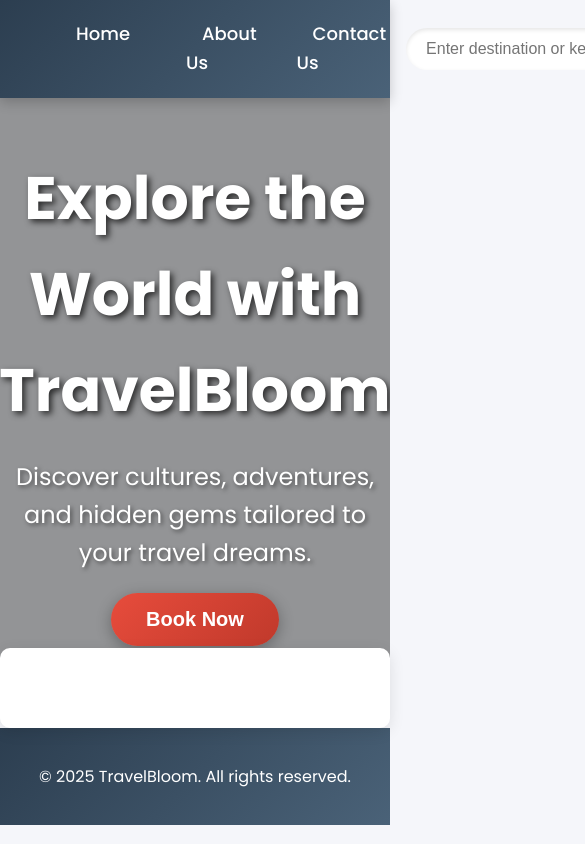
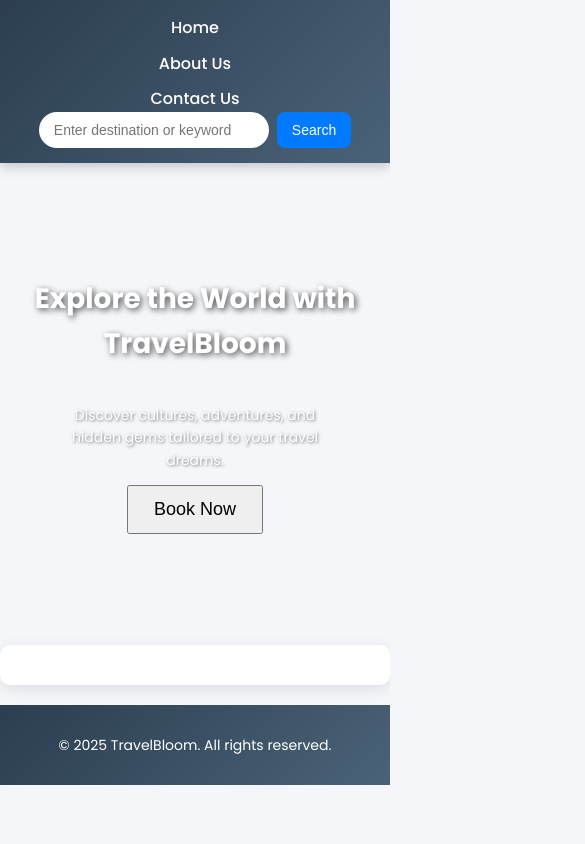
Before and after one commit to HoangNguyen49/TravelBloom, a plain HTML site: page index.html in a window 390 px wide. Shown: the top 844 px of the page, 585 px wide, since content can reach past the window. Drawn offline with Linux system fonts and the light colour scheme.

Commit message:
update responsive, minor change search bar color and font size

```diff
--- a/css/about.css
+++ b/css/about.css
@@ -10,7 +10,7 @@ body {
 /* Header styling */
 header {
     background: linear-gradient(135deg, #2c3e50, #4a6278);
-    padding: 20px 40px;
+    padding: 15px 30px;
     color: white;
     display: flex;
     justify-content: space-between;
@@ -21,6 +21,7 @@ header {
     z-index: 1000;
 }
 
+/* Navigation */
 nav ul {
     list-style-type: none;
     display: flex;
@@ -29,7 +30,7 @@ nav ul {
 }
 
 nav ul li {
-    margin: 0 20px;
+    margin: 0 15px;
 }
 
 nav ul li a {
@@ -50,27 +51,28 @@ nav ul li a:hover {
 /* About section styling */
 #about {
     background-color: #f5e6cc;
-    padding: 80px 40px;
+    padding: 60px 20px;
     max-width: 1200px;
     margin: 0 auto;
     text-align: center;
 }
 
 #about h1 {
-    font-size: 48px;
+    font-size: 42px;
     font-weight: 700;
     color: #2c3e50;
-    margin-bottom: 20px;
+    margin-bottom: 15px;
     text-shadow: 2px 2px 4px rgba(0, 0, 0, 0.1);
 }
 
 #about > p {
-    font-size: 20px;
+    font-size: 18px;
     color: #555;
     max-width: 800px;
-    margin: 0 auto 40px;
+    margin: 0 auto 30px;
 }
 
+/* About content layout */
 .about-content {
     display: flex;
     justify-content: space-between;
@@ -79,6 +81,7 @@ nav ul li a:hover {
     flex-wrap: wrap;
 }
 
+/* Text section */
 .about-text {
     flex: 1;
     text-align: left;
@@ -86,7 +89,7 @@ nav ul li a:hover {
 }
 
 .about-text h2 {
-    font-size: 32px;
+    font-size: 30px;
     color: #2c3e50;
     margin-bottom: 15px;
     font-weight: 600;
@@ -99,9 +102,11 @@ nav ul li a:hover {
     margin-bottom: 30px;
 }
 
+/* Image section */
 .about-image {
     flex: 1;
     min-width: 300px;
+    text-align: center;
 }
 
 .about-image img {
@@ -123,7 +128,105 @@ footer {
     padding: 20px;
     text-align: center;
     color: white;
-    font-size: 16px;
+    font-size: 14px;
+}
+
+/* Responsive Design */
+@media (max-width: 1024px) {
+    header {
+        flex-direction: column;
+        align-items: center;
+        text-align: center;
+        padding: 10px 20px;
+    }
+
+    nav ul {
+        flex-direction: column;
+        align-items: center;
+        padding-top: 10px;
+    }
+
+    nav ul li {
+        margin: 10px 0;
+    }
+
+    #about {
+        padding: 50px 20px;
+    }
+
+    #about h1 {
+        font-size: 36px;
+    }
+
+    #about p {
+        font-size: 16px;
+    }
+
+    .about-content {
+        flex-direction: column;
+        text-align: center;
+    }
+
+    .about-text {
+        text-align: center;
+    }
+}
+
+@media (max-width: 768px) {
+    header {
+        padding: 10px;
+    }
+
+    nav ul {
+        display: block;
+        text-align: center;
+    }
+
+    nav ul li {
+        margin: 5px 0;
+    }
+
+    #about {
+        padding: 40px 15px;
+    }
+
+    #about h1 {
+        font-size: 30px;
+    }
+
+    #about p {
+        font-size: 14px;
+    }
+
+    .about-text h2 {
+        font-size: 26px;
+    }
+
+    .about-text p {
+        font-size: 16px;
+    }
+}
+
+@media (max-width: 480px) {
+    #about h1 {
+        font-size: 26px;
+    }
+
+    #about p {
+        font-size: 14px;
+    }
+
+    .about-text h2 {
+        font-size: 24px;
+    }
+
+    .about-text p {
+        font-size: 14px;
+    }
+
+    .about-image img {
+        max-width: 90%;
+    }
 }
 
 /* Animation keyframes */
--- a/css/contact.css
+++ b/css/contact.css
@@ -10,7 +10,7 @@ body {
 /* Header styling */
 header {
     background: linear-gradient(135deg, #2c3e50, #4a6278);
-    padding: 20px 40px;
+    padding: 15px 30px;
     color: white;
     display: flex;
     justify-content: space-between;
@@ -21,6 +21,7 @@ header {
     z-index: 1000;
 }
 
+/* Responsive navigation */
 nav ul {
     list-style-type: none;
     display: flex;
@@ -29,7 +30,7 @@ nav ul {
 }
 
 nav ul li {
-    margin: 0 20px;
+    margin: 0 15px;
 }
 
 nav ul li a {
@@ -49,25 +50,25 @@ nav ul li a:hover {
 
 /* Contact section styling */
 #contact {
-    padding: 80px 40px;
+    padding: 60px 20px;
     max-width: 1200px;
     margin: 0 auto;
     text-align: center;
 }
 
 #contact h1 {
-    font-size: 48px;
+    font-size: 42px;
     font-weight: 700;
     color: #2c3e50;
-    margin-bottom: 20px;
+    margin-bottom: 15px;
     text-shadow: 2px 2px 4px rgba(0, 0, 0, 0.1);
 }
 
 #contact p {
-    font-size: 20px;
+    font-size: 18px;
     color: #555;
     max-width: 800px;
-    margin: 0 auto 40px;
+    margin: 0 auto 30px;
 }
 
 /* Form styling */
@@ -77,7 +78,7 @@ nav ul li a:hover {
 }
 
 .form-group {
-    margin-bottom: 20px;
+    margin-bottom: 15px;
     text-align: left;
 }
 
@@ -92,7 +93,7 @@ nav ul li a:hover {
 .form-group input,
 .form-group textarea {
     width: 100%;
-    padding: 12px 15px;
+    padding: 10px 15px;
     font-size: 16px;
     border: 1px solid #ddd;
     border-radius: 8px;
@@ -109,11 +110,11 @@ nav ul li a:hover {
 
 .form-group textarea {
     resize: vertical;
-    min-height: 120px;
+    min-height: 100px;
 }
 
 #contactForm button {
-    padding: 12px 30px;
+    padding: 12px 25px;
     background: linear-gradient(135deg, #3498db, #2980b9);
     color: white;
     border: none;
@@ -123,6 +124,7 @@ nav ul li a:hover {
     cursor: pointer;
     transition: all 0.3s ease;
     box-shadow: 0 4px 15px rgba(0, 0, 0, 0.2);
+    width: 100%;
 }
 
 #contactForm button:hover {
@@ -131,13 +133,112 @@ nav ul li a:hover {
     box-shadow: 0 6px 20px rgba(0, 0, 0, 0.3);
 }
 
+/* Responsive Design */
+@media (max-width: 1024px) {
+    header {
+        flex-direction: column;
+        align-items: center;
+        text-align: center;
+        padding: 10px 20px;
+    }
+
+    nav ul {
+        flex-direction: column;
+        align-items: center;
+        padding-top: 10px;
+    }
+
+    nav ul li {
+        margin: 10px 0;
+    }
+
+    #contact {
+        padding: 50px 20px;
+    }
+
+    #contact h1 {
+        font-size: 36px;
+    }
+
+    #contact p {
+        font-size: 16px;
+    }
+
+    #contactForm {
+        max-width: 90%;
+    }
+}
+
+@media (max-width: 768px) {
+    header {
+        padding: 10px;
+    }
+
+    nav ul {
+        display: block;
+        text-align: center;
+    }
+
+    nav ul li {
+        margin: 5px 0;
+    }
+
+    #contact {
+        padding: 40px 15px;
+    }
+
+    #contact h1 {
+        font-size: 30px;
+    }
+
+    #contact p {
+        font-size: 14px;
+    }
+
+    .form-group input,
+    .form-group textarea {
+        font-size: 14px;
+        padding: 8px;
+    }
+
+    #contactForm button {
+        font-size: 16px;
+        padding: 10px;
+    }
+}
+
+@media (max-width: 480px) {
+    #contact h1 {
+        font-size: 26px;
+    }
+
+    #contact p {
+        font-size: 14px;
+    }
+
+    #contactForm {
+        max-width: 100%;
+    }
+
+    .form-group input,
+    .form-group textarea {
+        font-size: 14px;
+        padding: 10px;
+    }
+
+    #contactForm button {
+        font-size: 16px;
+        padding: 10px;
+    }
+}
+
 /* Footer styling */
 footer {
     background: linear-gradient(135deg, #2c3e50, #4a6278);
     padding: 20px;
     text-align: center;
     color: white;
-    font-size: 16px;
+    font-size: 14px;
 }
 
 /* Animation keyframes */
@@ -152,6 +253,8 @@ footer {
     }
 }
 
-#contact h1, #contact p, .form-group {
+#contact h1,
+#contact p,
+.form-group {
     animation: fadeInUp 1s ease forwards;
 }
--- a/css/index.css
+++ b/css/index.css
@@ -10,7 +10,7 @@ body {
 /* Header with gradient and shadow */
 header {
     background: linear-gradient(135deg, #2c3e50, #4a6278);
-    padding: 20px 40px;
+    padding: 15px 5%;
     color: white;
     display: flex;
     justify-content: space-between;
@@ -19,26 +19,25 @@ header {
     position: sticky;
     top: 0;
     z-index: 1000;
+    flex-wrap: wrap;
 }
 
 /* Navigation bar styling */
 nav ul {
     list-style-type: none;
     display: flex;
+    gap: 15px;
     margin: 0;
     padding: 0;
-}
-
-nav ul li {
-    margin: 0 20px;
+    flex-wrap: wrap;
 }
 
 nav ul li a {
     color: white;
     text-decoration: none;
-    font-size: 18px;
+    font-size: 16px;
     font-weight: 500;
-    padding: 8px 16px;
+    padding: 8px 12px;
     border-radius: 25px;
     transition: all 0.3s ease;
 }
@@ -48,6 +47,20 @@ nav ul li a:hover {
     color: #f1c40f;
 }
 
+/* Responsive Navigation Menu */
+@media (max-width: 768px) {
+    header {
+        flex-direction: column;
+        align-items: center;
+        text-align: center;
+    }
+
+    nav ul {
+        flex-direction: column;
+        gap: 10px;
+    }
+}
+
 /* Search bar styling */
 #searchBar {
     display: flex;
@@ -55,43 +68,40 @@ nav ul li a:hover {
 }
 
 #searchInput {
-    padding: 12px 20px;
-    font-size: 16px;
+    padding: 10px 15px;
+    font-size: 14px;
     border: none;
-    border-radius: 25px 0 0 25px;
-    width: 250px;
-    background-color: #fff;
-    box-shadow: inset 0 2px 4px rgba(0, 0, 0, 0.1);
+    border-radius: 25px 25px 25px 25px;
+    width: 200px;
     transition: width 0.3s ease;
 }
 
 #searchInput:focus {
-    width: 300px;
+    width: 250px;
     outline: none;
 }
 
 #searchBtn {
-    padding: 12px 20px;
-    background: linear-gradient(135deg, #3498db, #2980b9);
+    padding: 10px 15px;
+    font-size: 14px;
+    background-color: #007bff;
     color: white;
     border: none;
-    border-radius: 0 25px 25px 0;
+    border-radius: 8px;
+    margin-left: 8px;
     cursor: pointer;
-    font-size: 16px;
-    font-weight: 500;
-    transition: all 0.3s ease;
+    transition: background 0.3s ease, transform 0.2s ease;
 }
 
 #searchBtn:hover {
-    background: linear-gradient(135deg, #2980b9, #1b6ca8);
+    background-color: #0056b3;
     transform: translateY(-2px);
-    box-shadow: 0 4px 10px rgba(0, 0, 0, 0.2);
 }
 
 /* Hero section styling */
 #hero {
     background: url('../images/background2.jpg') no-repeat center center/cover;
-    height: 600px;
+    height: 80vh;
     color: white;
     text-align: center;
     display: flex;
@@ -100,131 +110,93 @@ nav ul li a:hover {
     align-items: center;
     position: relative;
     overflow: hidden;
-}
-
-#hero::before {
-    content: '';
-    position: absolute;
-    top: 0;
-    left: 0;
-    width: 100%;
-    height: 100%;
-    background: rgba(0, 0, 0, 0.4);
-    z-index: 1;
-}
-
-#hero h1, #hero p, #bookBtn, #socialLinks {
-    position: relative;
-    z-index: 2;
+    padding: 20px;
 }
 
 #hero h1 {
-    font-size: 60px;
-    margin: 0;
-    font-weight: 700;
-    text-shadow: 3px 3px 6px rgba(0, 0, 0, 0.7);
-    animation: fadeInDown 1s ease;
+    font-size: 50px;
+    text-shadow: 2px 2px 6px rgba(0, 0, 0, 0.7);
 }
 
 #hero p {
-    font-size: 24px;
-    margin: 20px 0;
-    max-width: 700px;
-    margin-left: auto;
-    margin-right: auto;
-    text-shadow: 2px 2px 4px rgba(0, 0, 0, 0.5);
-    animation: fadeInUp 1s ease 0.3s forwards;
-    opacity: 0;
+    font-size: 18px;
+    max-width: 80%;
+    text-shadow: 1px 1px 3px rgba(0, 0, 0, 0.5);
+    opacity: 1;
+}
+
+/* Responsive Hero Section */
+@media (max-width: 768px) {
+    #hero {
+        height: 60vh;
+    }
+
+    #hero h1 {
+        font-size: 36px;
+    }
+
+    #hero p {
+        font-size: 16px;
+    }
+}
+
+@media (max-width: 480px) {
+    #hero {
+        height: 50vh;
+    }
+
+    #hero h1 {
+        font-size: 28px;
+    }
+
+    #hero p {
+        font-size: 14px;
+    }
 }
 
 /* Book Now button styling */
 #bookBtn {
-    padding: 15px 35px;
-    background: linear-gradient(135deg, #e74c3c, #c0392b);
-    color: white;
-    border: none;
-    border-radius: 50px;
-    font-size: 20px;
-    font-weight: 600;
-    cursor: pointer;
-    transition: all 0.3s ease;
-    box-shadow: 0 4px 15px rgba(0, 0, 0, 0.3);
-    display: inline-block;
-    width: auto;
-    max-width: 200px;
-}
-
-#bookBtn:hover {
-    background: linear-gradient(135deg, #c0392b, #a93226);
-    transform: scale(1.05);
-    box-shadow: 0 6px 20px rgba(0, 0, 0, 0.4);
+    padding: 12px 25px;
+    font-size: 18px;
+    max-width: 180px;
 }
 
 /* Social links styling */
-#socialLinks {
-    position: absolute;
-    bottom: 30px;
-    left: 50%;
-    transform: translateX(-50%);
-}
-
 #socialLinks a {
-    color: white;
-    margin: 0 15px;
-    font-size: 28px;
-    text-decoration: none;
-    transition: all 0.3s ease;
-}
-
-#socialLinks a:hover {
-    color: #f1c40f;
-    transform: translateY(-3px);
+    font-size: 24px;
+    margin: 0 10px;
 }
 
 /* Search results styling */
 #searchResults {
-    padding: 40px;
-    max-width: 1200px;
-    margin: 0 auto;
+    padding: 30px 5%;
+    max-width: 100%;
+    margin: 20px auto;
     background-color: #fff;
     border-radius: 10px;
     box-shadow: 0 4px 15px rgba(0, 0, 0, 0.1);
-    margin-top: -50px;
-    position: relative;
-    z-index: 10;
-}
-
-#searchResults h2 {
-    font-size: 32px;
-    color: #2c3e50;
-    margin-bottom: 20px;
-}
-
-#searchResults p {
-    font-size: 18px;
-    color: #555;
-    line-height: 1.8;
 }
 
 #searchResults img {
-    width: 350px;
+    width: 100%;
+    max-width: 300px;
     height: auto;
-    margin: 15px;
-    border-radius: 10px;
-    box-shadow: 0 2px 10px rgba(0, 0, 0, 0.1);
-    transition: transform 0.3s ease;
 }
 
-#searchResults img:hover {
-    transform: scale(1.05);
+/* Responsive Search Results */
+@media (max-width: 768px) {
+    #searchResults {
+        padding: 20px;
+    }
 }
 
+/* Footer Styling */
 footer {
     background: linear-gradient(135deg, #2c3e50, #4a6278);
-    padding: 20px;
+    padding: 15px;
     text-align: center;
     color: white;
-    font-size: 16px;
+    font-size: 14px;
 }
 
 /* Animation keyframes */
```
